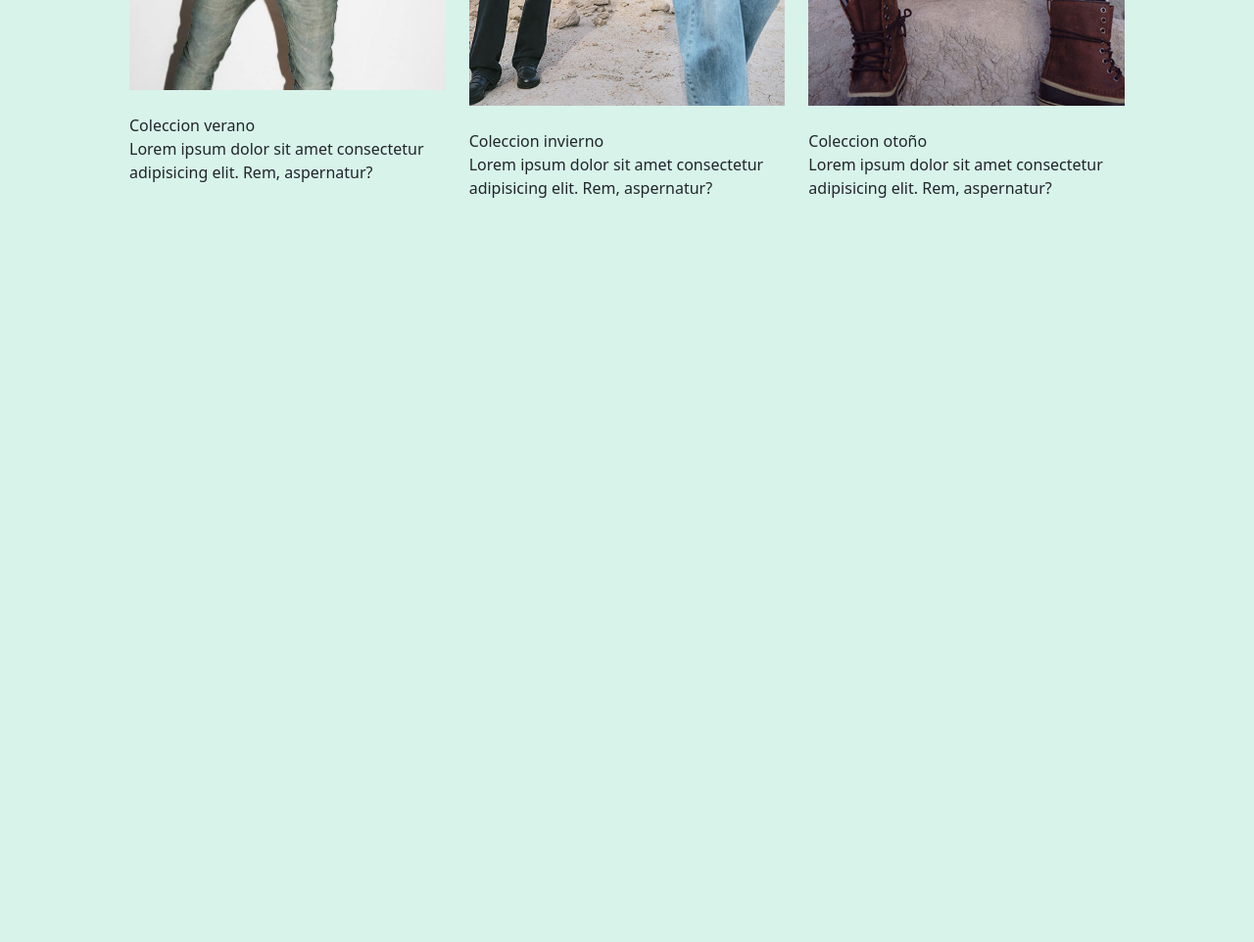
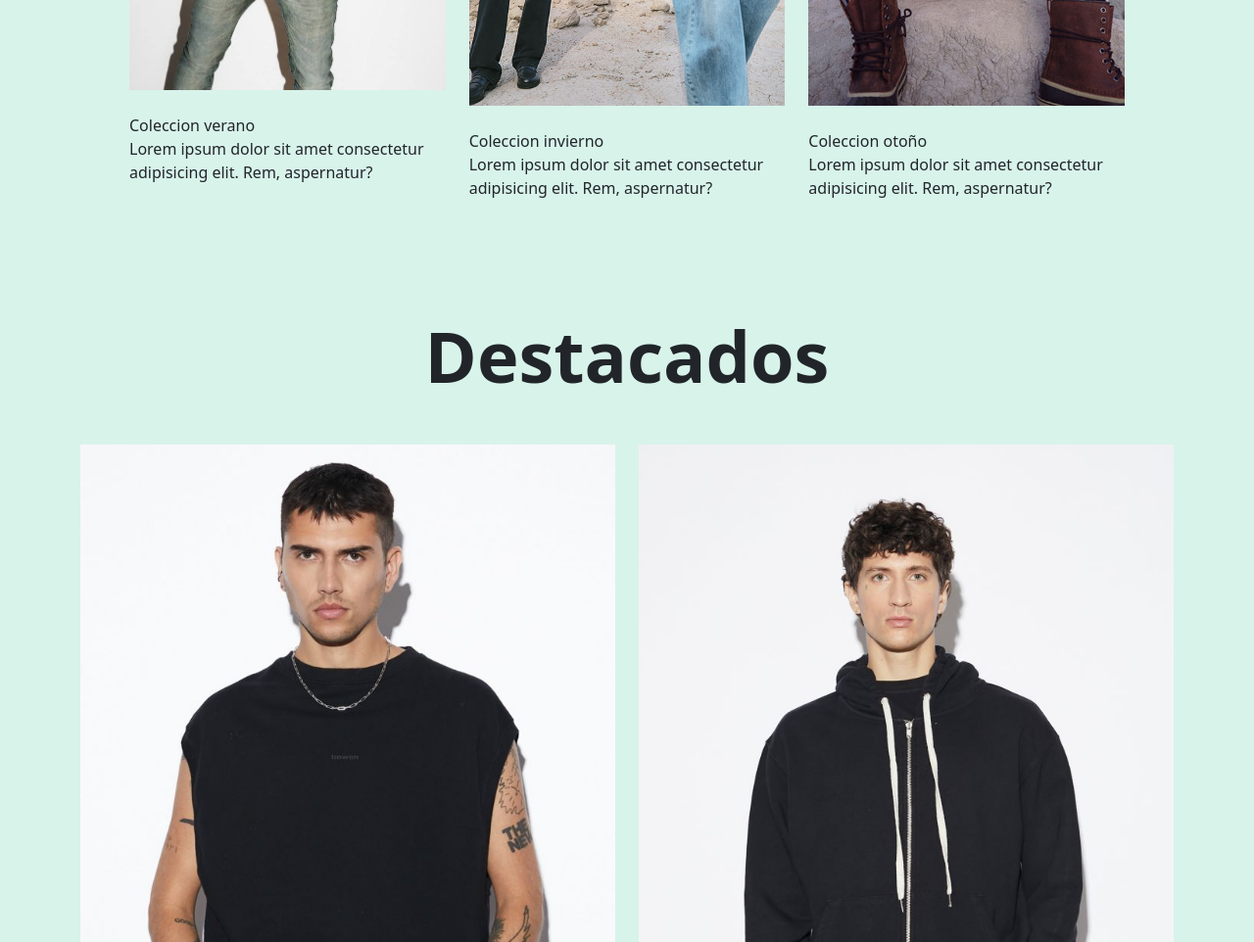
Before and after one commit to asebas22/Entrega-2.Asebastiani, a plain HTML site: page index.html in a window 1280 px wide. Shown: the part 1338-2300 px from the top of the page at 98% size. Before the commit the page ends 1638 px from the top, so only its background shows below. Drawn offline with Linux system fonts and the light colour scheme.

Commit message:
nueva galeria

```diff
--- a/css/style.css
+++ b/css/style.css
@@ -35,3 +35,11 @@ object-fit: cover;} }
 .galeria { padding: 40px 0;}
 
 @media (min-width: 520px) { .galeria { padding: 80px 120px;}}
+
+
+
+
+.galeria-destacados {
+    padding: 40px 0;}
+
+@media (min-width: 520px) { .galeria-destacados { padding: 20px;}}
--- a/index.html
+++ b/index.html
@@ -110,6 +110,42 @@
     </section>
 
 
+    <!--GALERIA2-DESTACADOS-->
+
+    <section class="galeria-destacados">
+      <div class="container">
+
+        <div class="row">
+          <h1 class="mb-5 display-2 fw-semibold text-center"> Destacados</h1>
+          </div>
+
+
+        <div class="row d-flex justify-content-center ">
+
+          <div class="col-8 col-lg-6">
+            <img src="imagenes/DESTACADO1.jpg" alt="destacado1" class="img-fluid">
+
+          </div>
+
+          <div class=" col-8 col-lg-6">
+            <img src="imagenes/DESTACADO2.jpg" alt="destacado1" class="img-fluid">
+          </div>
+
+          <div class=" col-8 col-lg-6">
+            <img src="imagenes/DESTACADO3.jpg" alt="destacado1" class="img-fluid">
+          </div>
+
+          <div class=" col-8 col-lg-6 ">
+            <img src="imagenes/DESTACADO2.jpg" alt="destacado1" class="img-fluid">
+          </div>
+
+
+        </div>
+
+
+
+
+
 
     <script src="jvs/bootstrap.bundle.min.js"></script>
 </body>
```
Also changed, not shown: imagenes/DESTACADO1.jpg (added), imagenes/DESTACADO2.jpg (added), imagenes/DESTACADO3.jpg (added), imagenes/REMERAPROD1.jpg (added), imagenes/REMERAPROD2.jpg (added), imagenes/REMERAPROD3.jpg (added), imagenes/REMERAPROD4.jpg (added).
